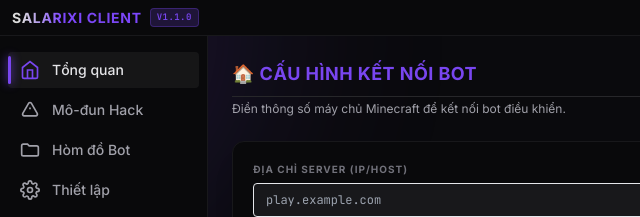
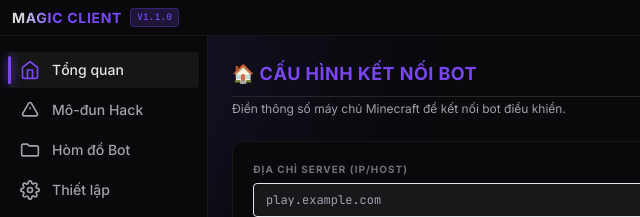
Before and after one commit to Huyphan68080/BotMine, a plain HTML site: page frontend/index.html in a window 1280 px wide. Shown: the top 217 px of the page, 0-640 px from the left. Drawn offline with nearby package versions, Linux system fonts and the light colour scheme; no server answers.

Commit message:
Rename Salarixi Client to Magic Client in index.html

```diff
--- a/frontend/index.html
+++ b/frontend/index.html
@@ -3,7 +3,7 @@
 <head>
   <meta charset="UTF-8">
   <meta name="viewport" content="width=device-width, initial-scale=1.0">
-  <title>salarixi client</title>
+  <title>Magic Client</title>
   <!-- Favicon -->
   <link rel="icon" type="image/png" href="favicon.png">
   <!-- Tailwind CSS via CDN -->
@@ -43,7 +43,7 @@
   <header class="relative z-50 h-9 bg-zinc-950 border-b border-zinc-900 flex items-center justify-between px-3 select-none flex-shrink-0">
     <div class="flex items-center space-x-2">
       <!-- Title version with gradient text -->
-      <span class="title-bar-left text-sm font-bold tracking-wider uppercase">salarixi client</span>
+      <span class="title-bar-left text-sm font-bold tracking-wider uppercase">Magic Client</span>
       <span class="text-[9px] bg-purpleAccent/20 text-purpleAccent px-1.5 py-0.5 rounded border border-purpleAccent/30 font-semibold uppercase tracking-wider font-mono">v1.1.0</span>
     </div>
 
```
